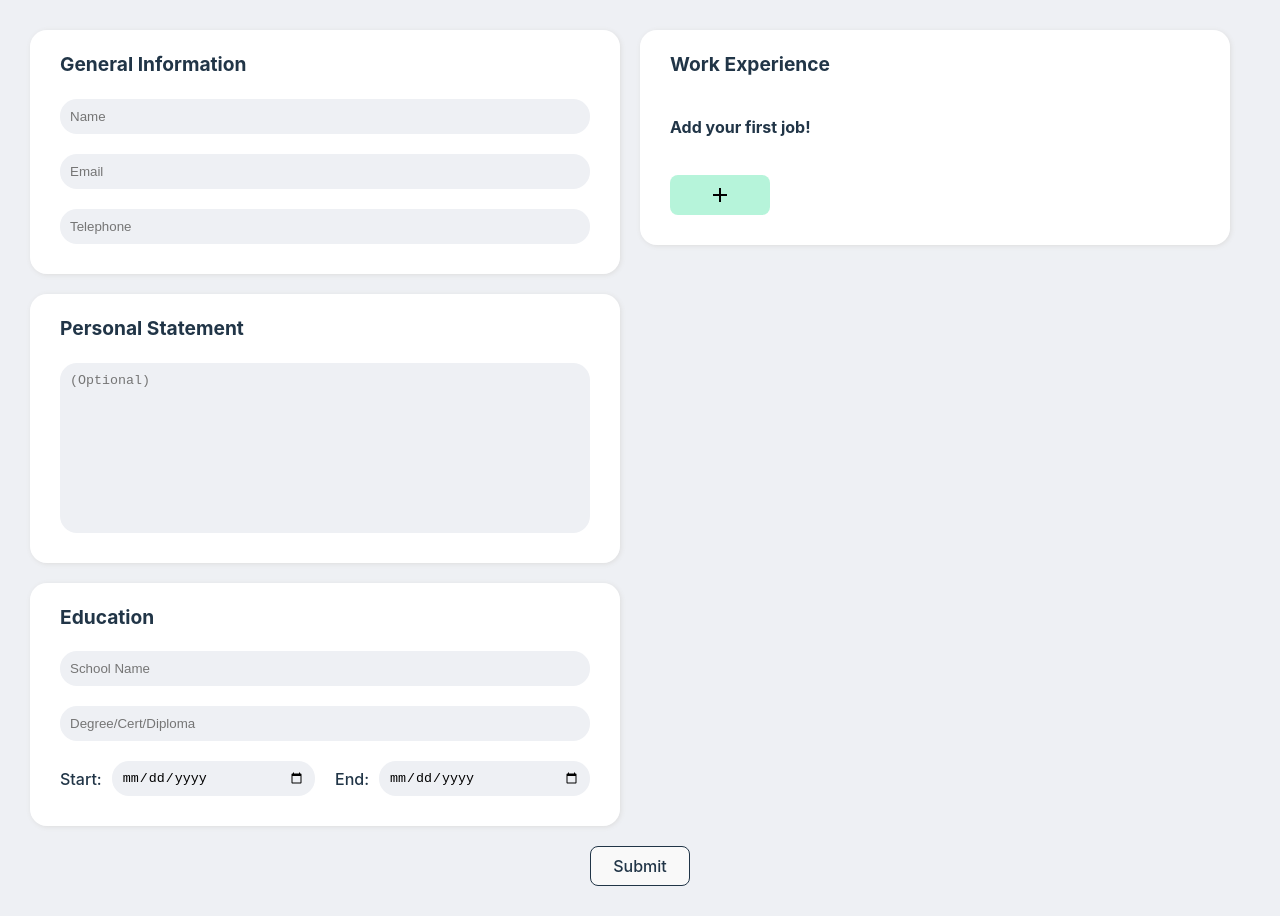
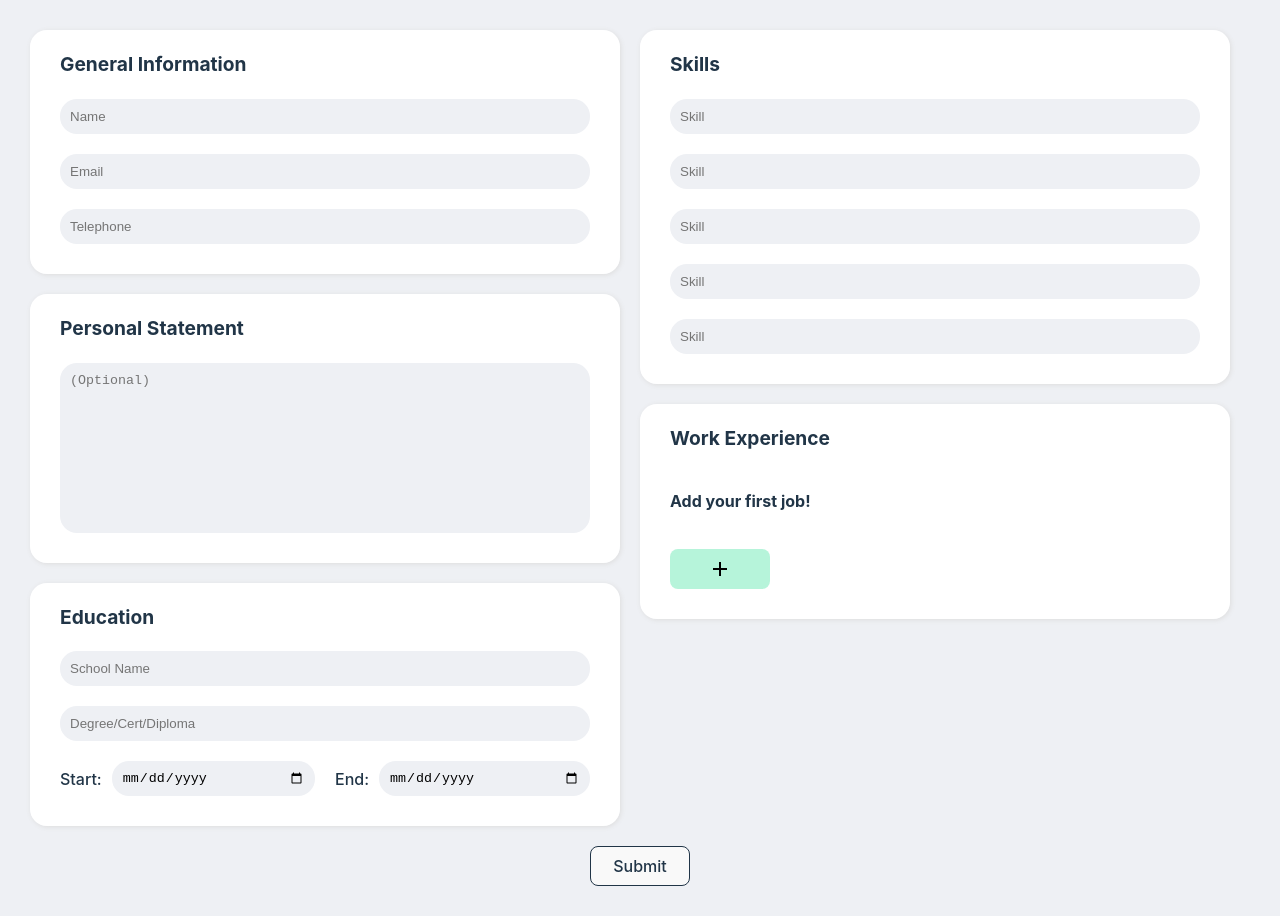
Before and after one commit to parkypark92/CV-builder, a React (Vite) app: page / in a window 1280 px wide. Built offline with nearby package versions, Linux system fonts and the light colour scheme.

Commit message:
create user input fields for skills and display them on CV page

```diff
--- a/src/App.jsx
+++ b/src/App.jsx
@@ -3,6 +3,7 @@ import EditGeneralInformation from "./components/EditGeneralInfo";
 import EditPersonalStatement from "./components/EditPersonalStatement";
 import EditWorkExperience from "./components/EditWorkExperience";
 import EditEducation from "./components/EditEducation";
+import EditSkills from "./components/EditSkills";
 import personalData from "./data/personal-data";
 import createJobData from "./data/job-data";
 import "./App.css";
@@ -83,6 +84,9 @@ function App() {
             </div>
             <div className="screen-right">
               <fieldset>
+                <EditSkills data={data} handleInput={handleInput} />
+              </fieldset>
+              <fieldset>
                 <EditWorkExperience
                   jobData={jobData}
                   handleNewJobData={handleNewJobData}
@@ -124,6 +128,12 @@ function App() {
                       <p className="cv-dates">
                         {job["job-start"] + " to " + job["job-end"]}
                       </p>
+                      {job["first-resp"] === "" &&
+                      job["second-resp"] === "" &&
+                      job["third-resp"] === "" &&
+                      job["fourth-resp"] === "" &&
+                      job["fifth-resp"] === "" ? null : (
+                        <div>
                           <h4>Responsibilities:</h4>
                           <ul>
                             {job["first-resp"] !== "" && (
@@ -143,6 +153,8 @@ function App() {
                             )}
                           </ul>
                         </div>
+                      )}
+                    </div>
                   );
                 })}
               </section>
@@ -157,12 +169,11 @@ function App() {
             <aside>
               <h2>Skills Profile</h2>
               <ul>
-                <li>HTML</li>
-                <li>CSS</li>
-                <li>JAVASCRIPT WITT A TON O SHIT </li>
-                <li>REACT</li>
-                <li>NPM</li>
-                <li>GIT</li>
+                <li>{data.skill1}</li>
+                <li>{data.skill2}</li>
+                <li>{data.skill3} </li>
+                <li>{data.skill4}</li>
+                <li>{data.skill5}</li>
               </ul>
             </aside>
           </main>
--- a/src/components/DisplayGeneralInfo.jsx
+++ /dev/null
@@ -1,3 +0,0 @@
-export default function DisplayGeneralInfo() {
-    return
-}
--- /dev/null
+++ b/src/components/EditSkills.jsx
@@ -0,0 +1,41 @@
+import Input from "./Input";
+
+export default function EditSkills({ data, handleInput }) {
+  return (
+    <div className="wrapper">
+      <h2 className="section-heading">Skills</h2>
+      <div className="wrapper inputs">
+        <Input
+          label="Skill"
+          id="skill1"
+          data={data.skill1}
+          handleInput={handleInput}
+        />
+        <Input
+          label="Skill"
+          id="skill2"
+          data={data.skill2}
+          handleInput={handleInput}
+        />
+        <Input
+          label="Skill"
+          id="skill3"
+          data={data.skill3}
+          handleInput={handleInput}
+        />
+        <Input
+          label="Skill"
+          id="skill4"
+          data={data.skill4}
+          handleInput={handleInput}
+        />
+        <Input
+          label="Skill"
+          id="skill5"
+          data={data.skill5}
+          handleInput={handleInput}
+        />
+      </div>
+    </div>
+  );
+}
--- a/src/data/personal-data.js
+++ b/src/data/personal-data.js
@@ -7,6 +7,11 @@ let personalData = {
   "school-start": "",
   "school-end": "",
   award: "",
+  skill1: "",
+  skill2: "",
+  skill3: "",
+  skill4: "",
+  skill5: "",
 };
 
 export default personalData;
```
Lines whose indentation alone changed are shown as unchanged.
